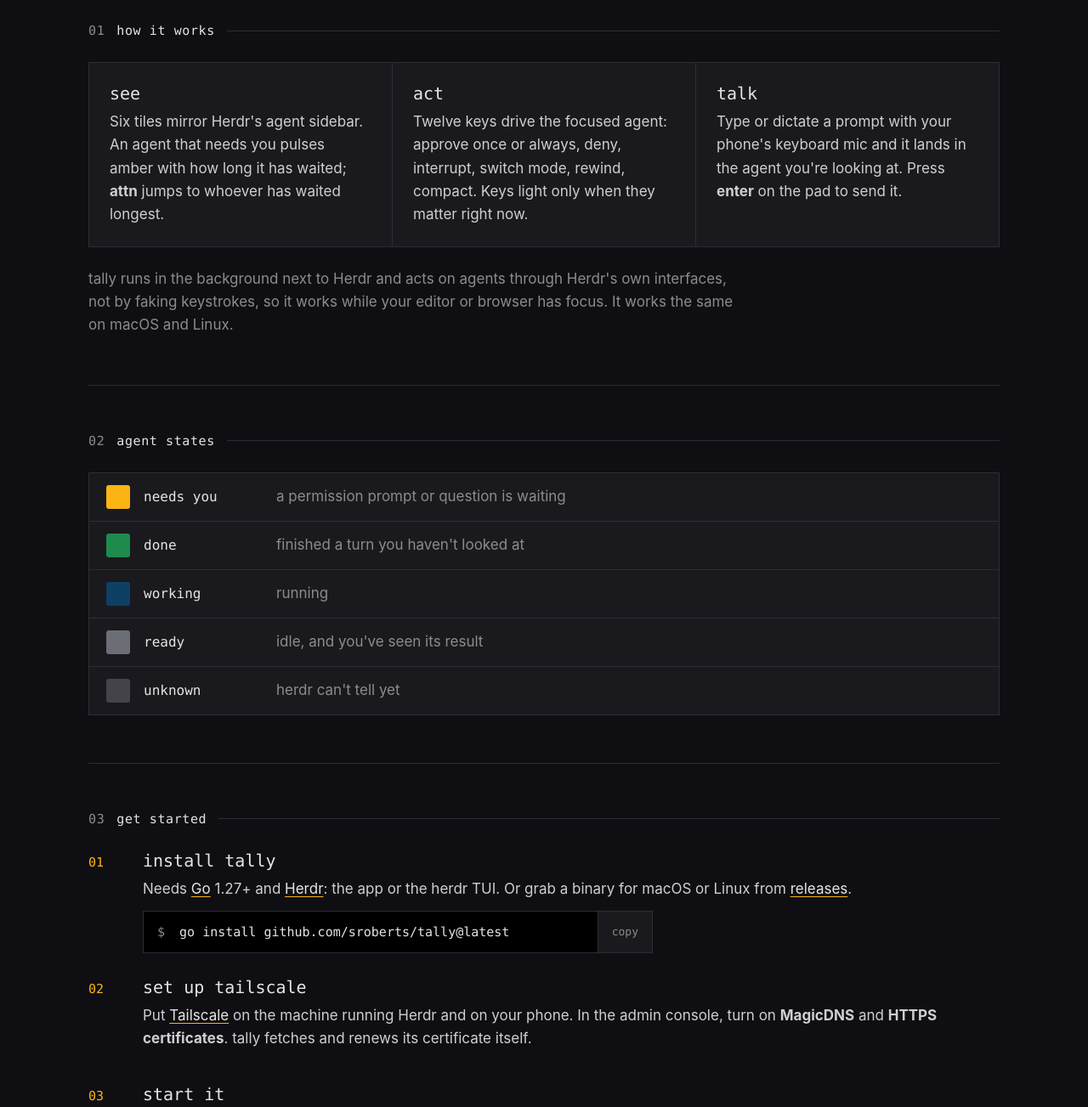
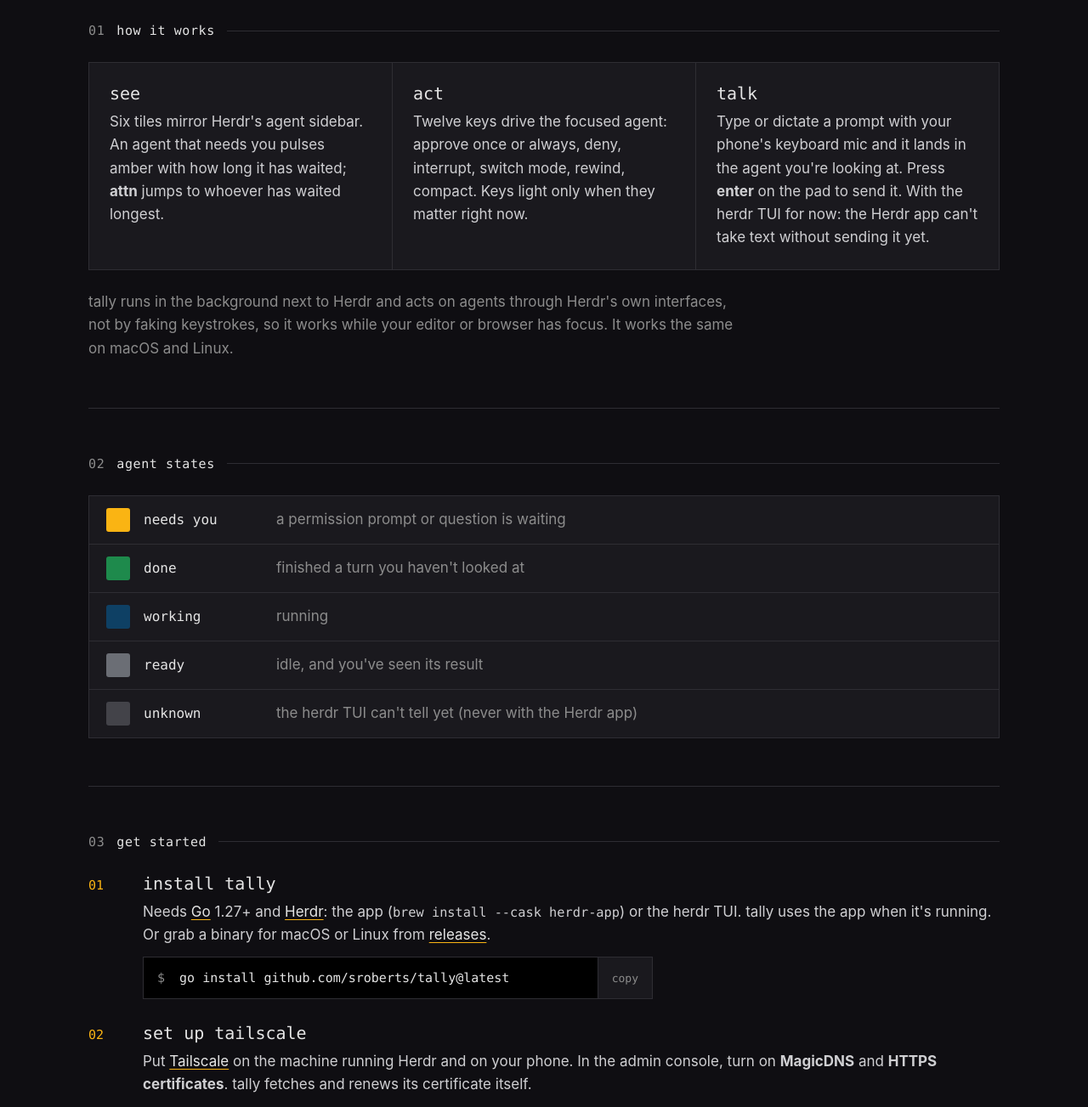
Before and after one commit to sroberts/tally, a plain HTML site: page site/index.html in a window 1280 px wide. Shown: the part 920-2223 px from the top of the page at 85% size. Drawn offline with Linux system fonts and the light colour scheme.

Commit message:
Say on the site what the Herdr app changes
For v0.5.0, which makes herdr-core the default: talk works only with the
herdr TUI for now, the unknown state never shows with the Herdr app, and
the install step says how to get the app. This matches the README.

Co-Authored-By: Claude Opus 5.5 <noreply@anthropic.com>

```diff
--- a/site/index.html
+++ b/site/index.html
@@ -56,7 +56,7 @@
     </div>
     <div class="cell">
       <h3>talk</h3>
-      <p>Type or dictate a prompt with your phone's keyboard mic and it lands in the agent you're looking at. Press <b>enter</b> on the pad to send it.</p>
+      <p>Type or dictate a prompt with your phone's keyboard mic and it lands in the agent you're looking at. Press <b>enter</b> on the pad to send it. With the herdr TUI for now: the Herdr app can't take text without sending it yet.</p>
     </div>
   </div>
   <p class="note">tally runs in the background next to Herdr and acts on agents through Herdr's own interfaces, not by faking keystrokes, so it works while your editor or browser has focus. It works the same on macOS and Linux.</p>
@@ -69,7 +69,7 @@
     <div class="state"><span class="sw green"></span><b>done</b><span>finished a turn you haven't looked at</span></div>
     <div class="state"><span class="sw blue breathe"></span><b>working</b><span>running</span></div>
     <div class="state"><span class="sw gray"></span><b>ready</b><span>idle, and you've seen its result</span></div>
-    <div class="state"><span class="sw faint"></span><b>unknown</b><span>herdr can't tell yet</span></div>
+    <div class="state"><span class="sw faint"></span><b>unknown</b><span>the herdr TUI can't tell yet (never with the Herdr app)</span></div>
   </div>
 </section>
 
@@ -78,7 +78,7 @@
   <ol class="steps">
     <li>
       <h3>install tally</h3>
-      <p>Needs <a href="https://go.dev/dl/">Go</a> 1.27+ and <a href="https://herdr.dev">Herdr</a>: the app or the herdr TUI. Or grab a binary for macOS or Linux from <a href="https://github.com/sroberts/tally/releases/latest">releases</a>.</p>
+      <p>Needs <a href="https://go.dev/dl/">Go</a> 1.27+ and <a href="https://herdr.dev">Herdr</a>: the app (<code>brew install --cask herdr-app</code>) or the herdr TUI. tally uses the app when it's running. Or grab a binary for macOS or Linux from <a href="https://github.com/sroberts/tally/releases/latest">releases</a>.</p>
       <div class="cmd" data-copy="go install github.com/sroberts/tally@latest"><code><span class="prompt">$</span> go install github.com/sroberts/tally@latest</code><button type="button" aria-label="copy">copy</button></div>
     </li>
     <li>
```
